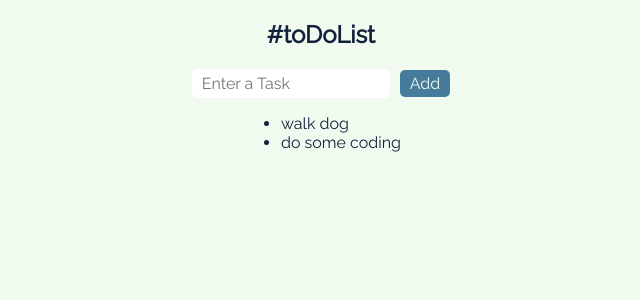
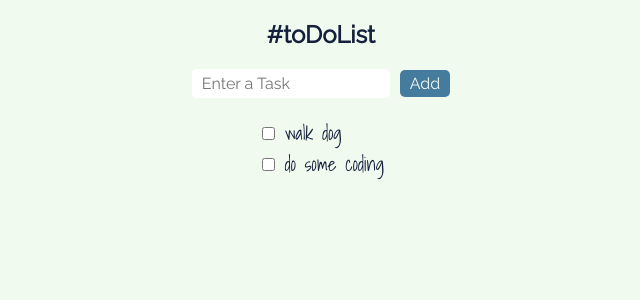
Before and after one commit to grford15/todo-list, a React (Create React App) app: page / in a window 1280 px wide. Shown: the top 300 px of the page, without its empty margins (319-959 px from the left). Built offline with nearby package versions, Linux system fonts and the light colour scheme.

Commit message:
add check box to each task

```diff
--- a/src/App.css
+++ b/src/App.css
@@ -34,3 +34,19 @@
   padding: 4px 10px;
   margin: 0 5px;
 }
+
+.task-view {
+  color: #14213D;
+  padding-inline-start: 0px;
+  font-family: 'Shadows Into Light', cursive;
+  font-size: 1.2em;
+}
+
+.task-view input {
+  margin-right: 10px;
+}
+
+.task-view li {
+  list-style: none;
+  font-weight: 500;
+}
--- a/src/App.js
+++ b/src/App.js
@@ -38,10 +38,13 @@ class App extends React.Component {
 					<button id="task-btn" onClick={this.submitTask}>Add</button>
 				</div>
 				<div className="task-list">
-					<ul>
+					<ul className="task-view">
 					{tasks.length > 0 ?
 						tasks.map((task, key) => (
-							<li key={key}>{task}</li>
+							<li key={key}>
+								<input type="checkbox" name={task} />
+								{task}
+								</li>
 						))
 						: null
 					}
```
Also changed, not shown: 1 other file (tests, documents, lock files or other folders).
